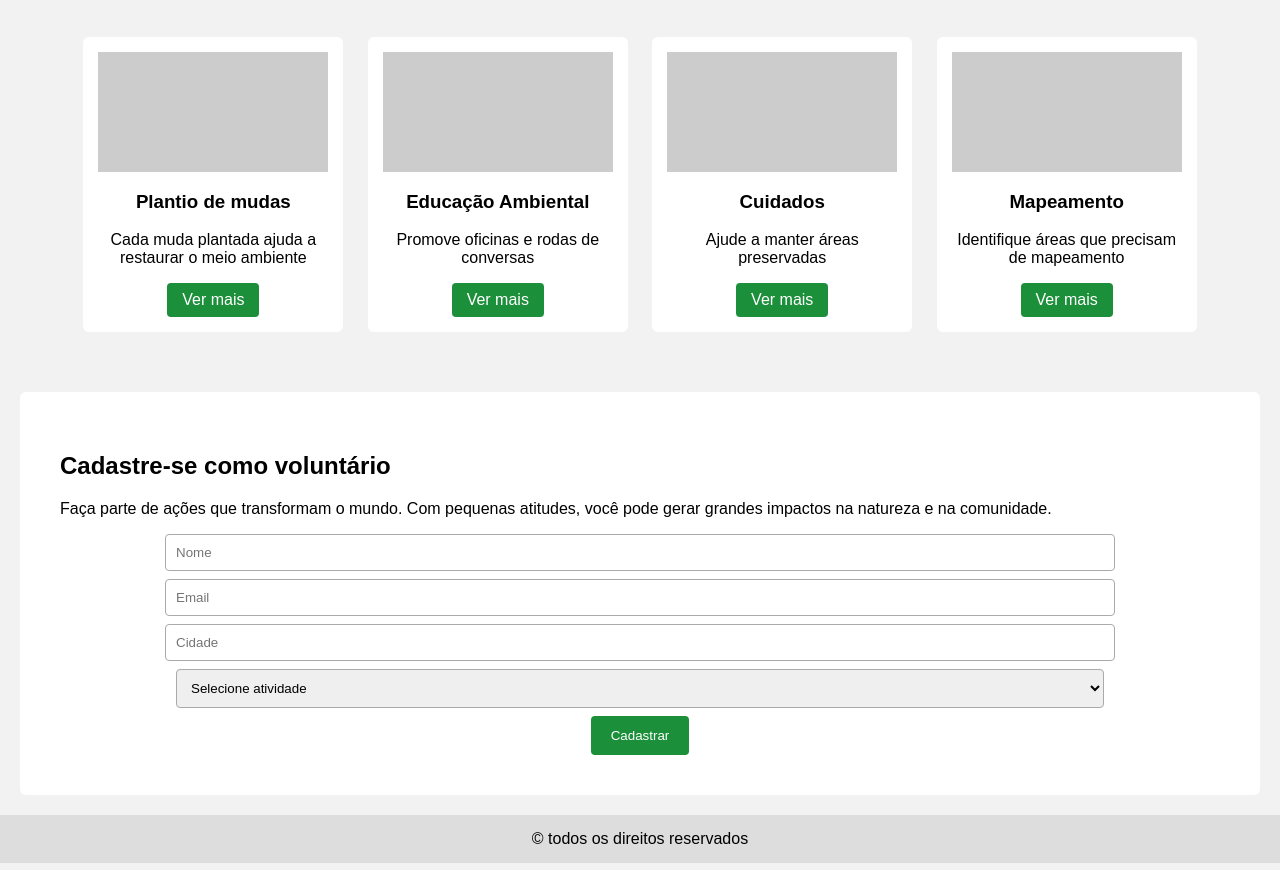
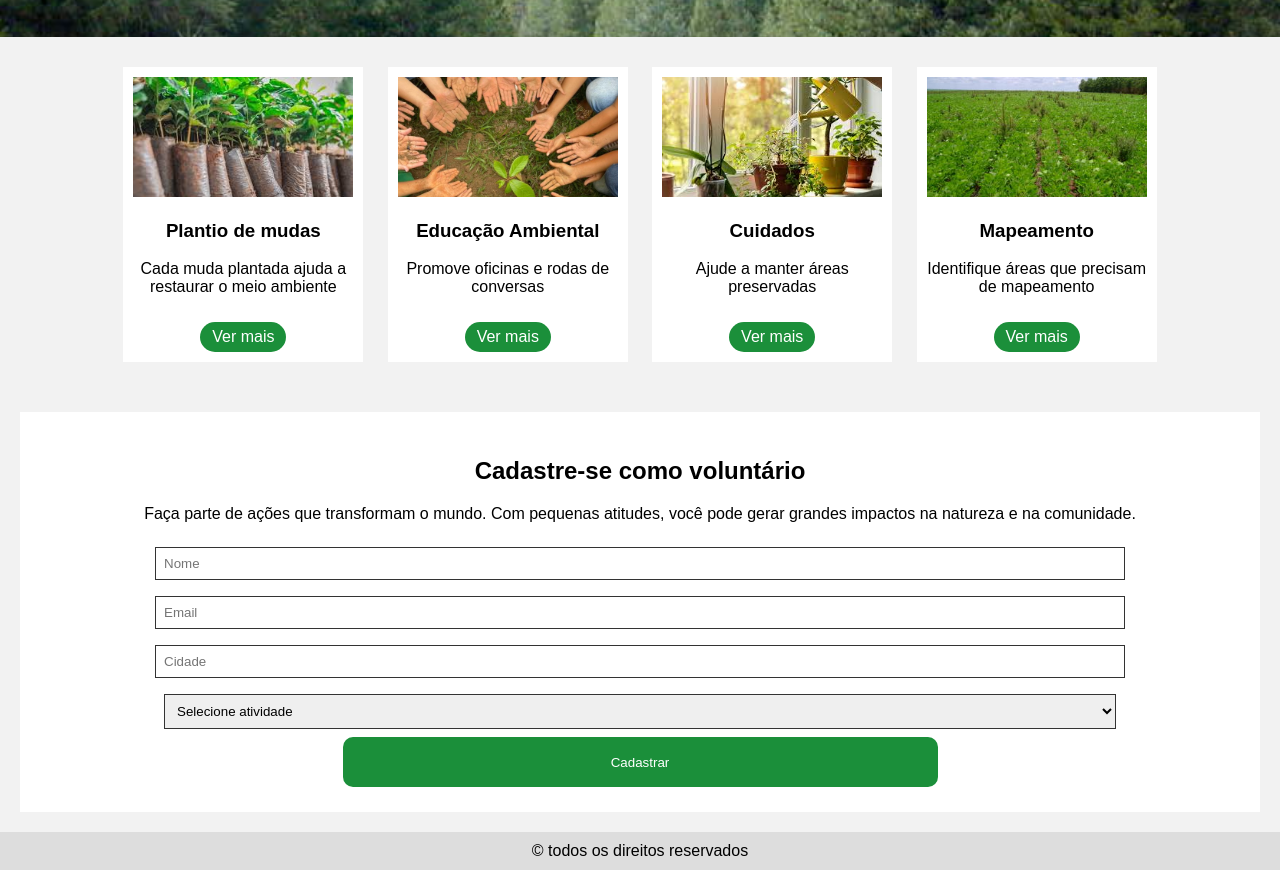
Before and after one commit to VicFe/AcaoVerde, a plain HTML site: page index.html in a window 1280 px wide. Shown: the part 268-1138 px from the top of the page. Drawn offline with Linux system fonts and the light colour scheme.

Commit message:
ultimo commit

```diff
--- a/index.html
+++ b/index.html
@@ -7,7 +7,6 @@
     <link rel="stylesheet" href="style.css" />
   </head>
   <body>
-
     <header>
       <h1>Verde Ação</h1>
       <p>
@@ -15,34 +14,49 @@
         transformação.<br />
         Juntos, cuidamos do planeta e inspiramos mudanças reais!
       </p>
-
       <a href="#" class="botao">Quero ser voluntário</a>
     </header>
 
     <section class="cards">
       <div class="card">
-        <div class="img"></div>
+        <img
+          class="card-img"
+          src="assets/plantio.jfif"
+          alt="Plantio de mudas"
+        />
         <h3>Plantio de mudas</h3>
         <p>Cada muda plantada ajuda a restaurar o meio ambiente</p>
         <a href="#" class="botao-card">Ver mais</a>
       </div>
 
       <div class="card">
-        <div class="img"></div>
+        <img
+          class="card-img"
+          src="assets/educacao.jpeg"
+          alt="Educação Ambiental"
+        />
         <h3>Educação Ambiental</h3>
         <p>Promove oficinas e rodas de conversas</p>
         <a href="#" class="botao-card">Ver mais</a>
       </div>
 
       <div class="card">
-        <div class="img"></div>
+        <img
+          class="card-img"
+          src="assets/cuidados.jfif"
+          alt="Cuidados ambientais"
+        />
         <h3>Cuidados</h3>
         <p>Ajude a manter áreas preservadas</p>
         <a href="#" class="botao-card">Ver mais</a>
       </div>
 
       <div class="card">
-        <div class="img"></div>
+        <img
+          class="card-img"
+          src="assets/mapeamento.jpg"
+          alt="Mapeamento ambiental"
+        />
         <h3>Mapeamento</h3>
         <p>Identifique áreas que precisam de mapeamento</p>
         <a href="#" class="botao-card">Ver mais</a>
@@ -68,7 +82,7 @@
           <option>Cuidados</option>
           <option>Mapeamento</option>
         </select>
-
+        <br />
         <button type="submit">Cadastrar</button>
       </form>
     </section>
--- a/style.css
+++ b/style.css
@@ -1,96 +1,87 @@
 body {
+  margin: 0;
   font-family: Arial, sans-serif;
-  margin: 0;
   background: #f2f2f2;
 }
 
-/* Cabeçalho */
 header {
-  background: #1b8f3a;
+  background: url("assets/Conifer_forest.jpg") center/cover no-repeat;
   color: white;
-  padding: 40px;
   text-align: center;
+  padding: 60px 20px;
 }
 
 .botao {
   display: inline-block;
-  background: #fff;
+  background: white;
   color: #1b8f3a;
-  padding: 10px 20px;
+  padding: 10px 15px;
+  text-decoration: none;
   margin-top: 15px;
-  text-decoration: none;
-  border-radius: 4px;
+  border-radius: 50px;
 }
 
-/* Seção de Cards */
+/* Cards */
 .cards {
   text-align: center;
-  padding: 30px;
+  padding: 20px;
 }
 
 .card {
   display: inline-block;
-  width: 230px;
+  width: 220px;
   background: white;
   margin: 10px;
-  padding: 15px;
-  vertical-align: top;
-  border-radius: 6px;
+  padding: 10px;
 }
 
-.card .img {
+.card-img {
   width: 100%;
   height: 120px;
-  background: #ccc; /* depois você coloca a imagem */
-  margin-bottom: 10px;
+  object-fit: cover;
+  background: #ccc;
 }
 
 .botao-card {
   display: inline-block;
   background: #1b8f3a;
   color: white;
-  padding: 8px 15px;
+  padding: 6px 12px;
   text-decoration: none;
-  border-radius: 4px;
+  margin-top: 10px;
+  border-radius: 50px;
 }
 
 /* Formulário */
 .formulario {
   background: white;
-  padding: 40px;
+  padding: 25px;
   margin: 20px;
-  border-radius: 6px;
-}
-
-form {
   text-align: center;
 }
 
 form input,
 form select {
   width: 80%;
-  padding: 10px;
+  padding: 8px;
   margin: 8px 0;
-  border: 1px solid #aaa;
-  border-radius: 4px;
-  display: block;
-  margin-left: auto;
-  margin-right: auto;
+  border: 1px solid #333;
 }
 
 form button {
-  padding: 12px 20px;
+  height: 50px;
+  width: 50%;
   background: #1b8f3a;
   border: none;
   color: white;
-  border-radius: 4px;
   cursor: pointer;
+  border-radius: 10px;
 }
 
 /* Rodapé */
 footer {
+  text-align: center;
   background: #ddd;
-  text-align: center;
-  padding: 15px;
+  padding: 10px;
   margin-top: 20px;
 }
```
Also changed, not shown: assets/Conifer_forest.jpg (added), assets/cuidados.jfif (added), assets/educacao.jpeg (added), assets/mapeamento.jpg (added), assets/plantio.jfif (added).
